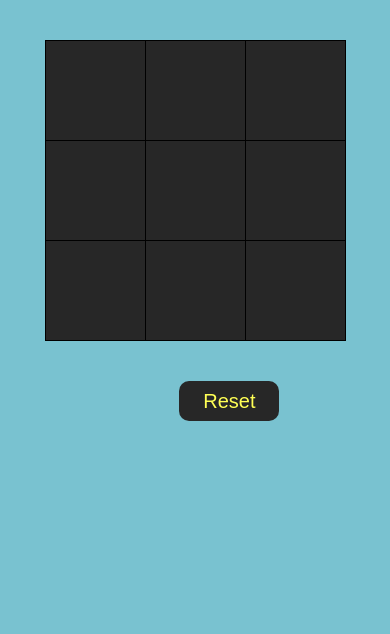
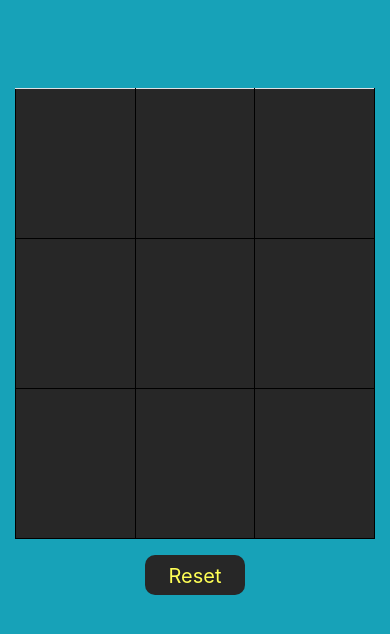
Before and after one commit to JulietKocharian/tic-tac-toe, a plain HTML site: page index.html in a window 390 px wide. Drawn offline with nearby package versions, Linux system fonts and the light colour scheme.

Commit message:
made responsive

```diff
--- a/index.html
+++ b/index.html
@@ -2,12 +2,21 @@
 <html lang="en">
 <head>
     <meta charset="UTF-8">
+    <meta name="viewport" content="width=device-width, initial-scale=1, shrink-to-fit=no">
     <title>Tic Tac Toe</title>
+
+    <link rel="stylesheet" href="https://stackpath.bootstrapcdn.com/bootstrap/4.5.2/css/bootstrap.min.css">
+    <script src="https://code.jquery.com/jquery-3.5.1.slim.min.js"></script>
+    <script src="https://cdn.jsdelivr.net/npm/@popperjs/core@2.10.2/dist/umd/popper.min.js"></script>
+    <script src="https://stackpath.bootstrapcdn.com/bootstrap/4.5.2/js/bootstrap.min.js"></script>
+
     <link rel="stylesheet" href="style.css">
-    <script src="https://cdnjs.cloudflare.com/ajax/libs/jquery/3.6.1/jquery.min.js"></script>
 </head>
-<body>
-    <table>
+<body class="bg-info">
+    <div class="container mt-5">
+        <div class="row justify-content-center">
+            <div class="col-12 col-md-6">
+                <table class="table text-center">
                     <tr>
                         <td></td>
                         <td></td>
@@ -24,7 +33,12 @@
                         <td></td>
                     </tr>
                 </table>
-    <button id="resetButton">Reset</button>
+            </div>
+        </div>
+        <div class="row justify-content-center">
+            <button id="resetButton" class="btn btn-warning">Reset</button>
+        </div>
+    </div>
 
     <script src="script.js"></script>
 </body>
--- a/style.css
+++ b/style.css
@@ -1,26 +1,30 @@
-*{
+* {
     margin: 0;
     padding: 0;
     box-sizing: border-box;
 }
-body{
+
+body {
     background-color: #79c2d0;
 }
-table{
+
+table {
     margin: 40px auto;
     border-collapse: collapse;
     border: 1px solid black;
     background-color: #272727;
 }
-table tr td{
+
+table tr td {
     width: 100px;
-    height: 100px;
+    height: 150px;
     font-size: 40px;
-    text-align: center;
+    line-height: 120px;
     font-family: sans-serif;
     border: 1px solid black;
 }
-table tr td:hover{
+
+table tr td:hover {
     cursor: pointer;
     background-color: #2c3531;
 }
@@ -31,7 +35,6 @@ table tr td:hover{
     border: none;
     cursor: pointer;
     font-size: 20px;
-    margin-left: 46%;
     color: #FFFF55;
     border-radius: 10px;
     background-color: #272727;
@@ -40,5 +43,4 @@ table tr td:hover{
 #resetButton:hover {
     color: #2c3531;
     background-color: #acac37;
-
 }
```
Lines whose indentation alone changed are shown as unchanged.
